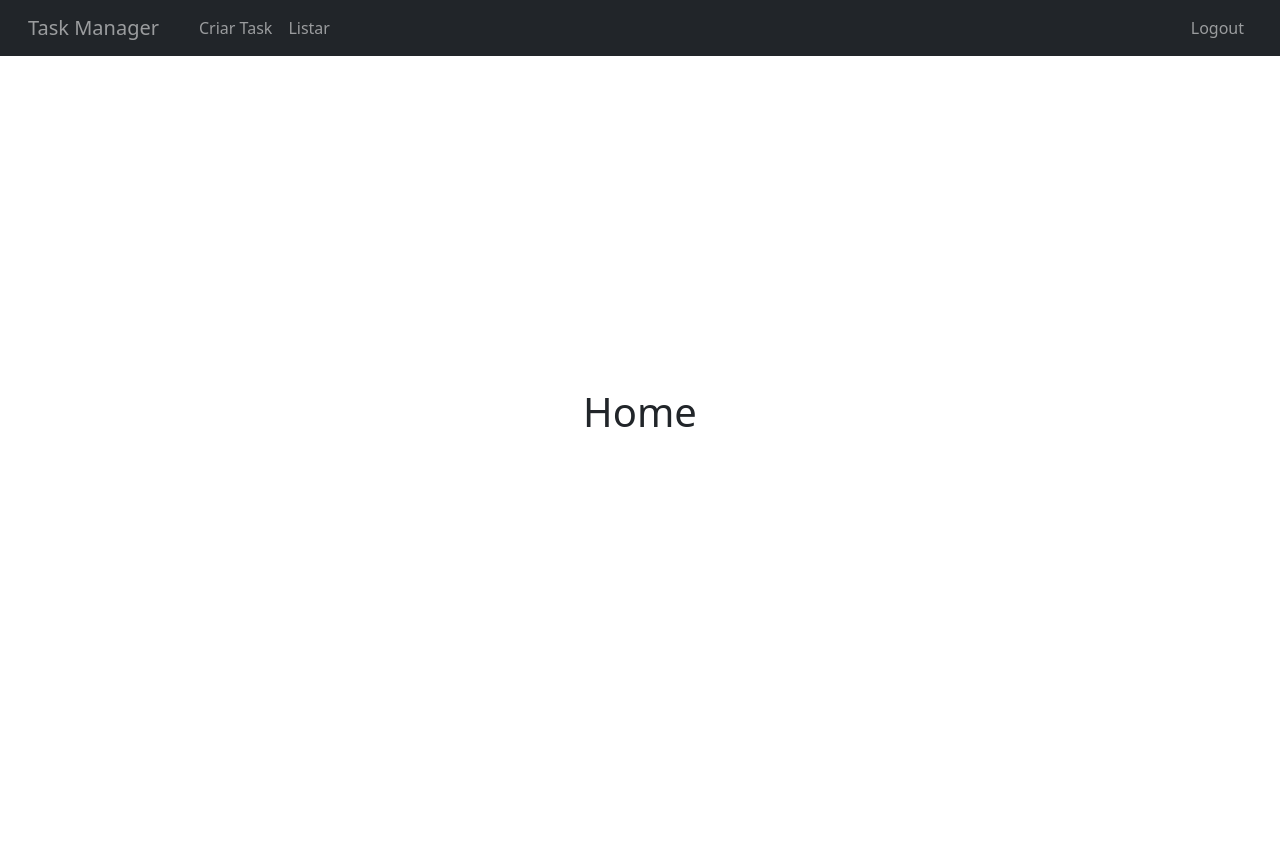
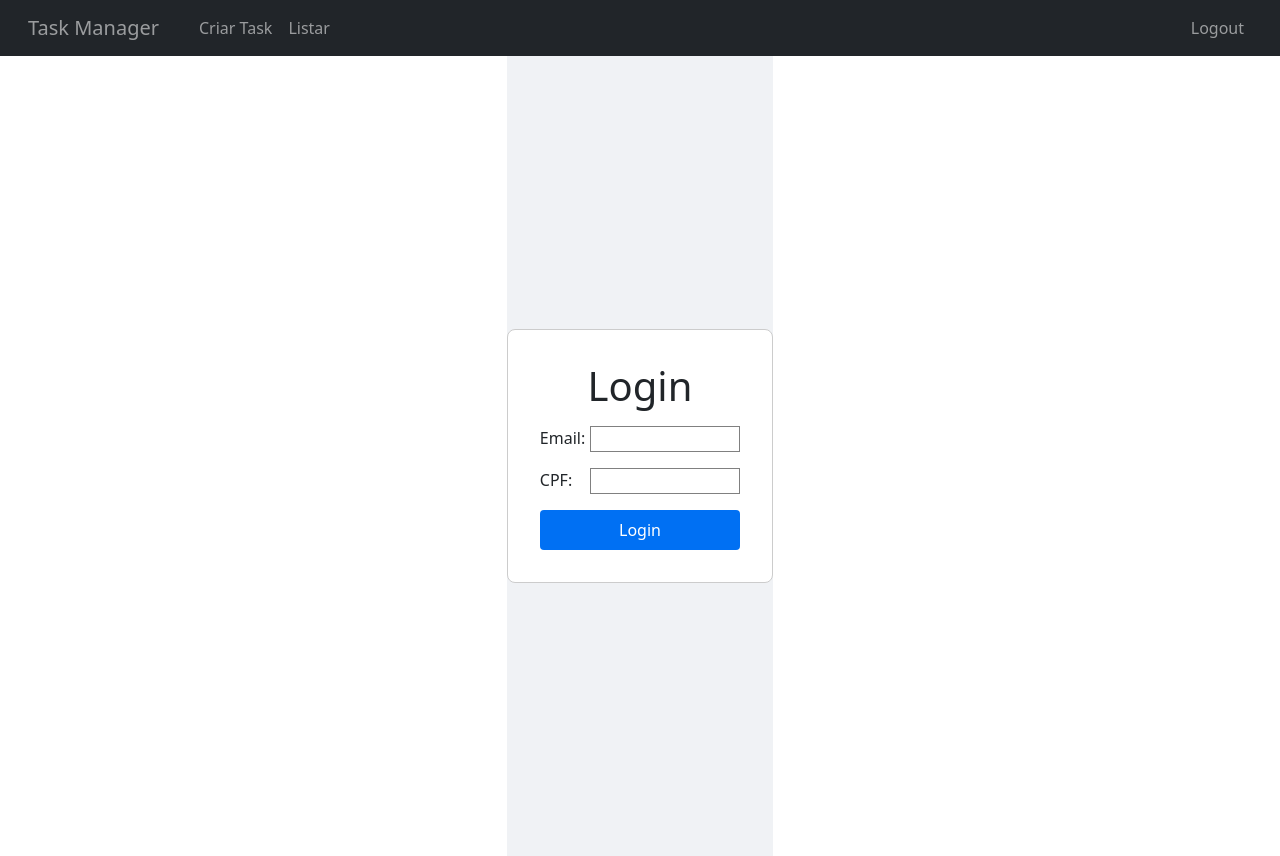
Before and after one commit to GabTibolla/TaskManagerFront, a Next.js app: page / in a window 1280 px wide. Before the commit the page ends 800 px from the top, so only its background shows below. Built offline with nearby package versions, Linux system fonts and the light colour scheme.

Commit message:
Mudando pagina inicial para tela de login

```diff
--- a/pages/index.tsx
+++ b/pages/index.tsx
@@ -5,8 +5,27 @@ import CriarTask from "@/pages/criar_task";
 import Listar from "@/pages/listar";
 import Update from "@/pages/update";
 import LoginForm from './'; // Importe o LoginForm
+import usuarioService from '@/services/usuarioService';
+import { useState } from 'react';
 
 const App = () => {
+  const [email, setEmail] = useState('');
+  const [CPF, setCPF] = useState('');
+
+  const handleSubmit = (event: any) => {
+    event.preventDefault();
+    console.log('Email:', email);
+    console.log('CPF:', CPF);
+
+    usuarioService.getUsuarioLogin(email, CPF).then((response) => {
+      console.log('Usuario logado:', response);
+      window.location.href = '/listar';
+    }).catch((error) => {
+      console.error('Erro ao logar o usuario:', error);
+    });
+  };
+
+
   return (
     <Router>
       <div>
@@ -15,8 +34,41 @@ const App = () => {
         </header>
         <main className="container">
           <Routes>
-            <Route path="/login" element={<LoginForm />} />
-            <Route path="/" element={<h1>Home</h1>} />
+            <Route path="/" element={
+              <div style={styles.container}>
+                <form onSubmit={handleSubmit} style={styles.form}>
+                  <h1 style={styles.title}>Login</h1>
+                  <div style={styles.inputGroup}>
+                    <label style={styles.label} htmlFor="email">Email: </label>
+                    <input
+                      style={styles.input}
+                      type="email"
+                      id="email"
+                      value={email}
+                      onChange={(e) => setEmail(e.target.value)}
+                      required
+                    />
+                  </div>
+                  <div style={styles.inputGroup}>
+                    <label style={styles.label} htmlFor="CPF">CPF: </label>
+                    <input
+                      style={styles.input}
+                      type="text"
+                      id="CPF"
+                      value={CPF}
+                      onChange={(e) => setCPF(e.target.value)}
+                      required
+                    />
+                  </div>
+                  <button type="submit" style={styles.button}>Login</button>
+                </form>
+              </div>
+            } />
+
+
+
+
+            <Route path="/home" element={<h1>Home</h1>} />
             <Route path="/registrar" element={<CriarTask />} />
             <Route path="/listar" element={<Listar />} />
             <Route path="/atualizar/:itemId" element={<Update />} />
@@ -27,4 +79,49 @@ const App = () => {
   );
 }
 
+
+const styles = {
+  container: {
+    display: 'flex',
+    justifyContent: 'center',
+    alignItems: 'center',
+    height: '100vh',
+    backgroundColor: '#f0f2f5',
+  },
+  form: {
+    padding: '2rem',
+    border: '1px solid #ccc',
+    borderRadius: '8px',
+    backgroundColor: '#fff',
+  },
+  title: {
+    marginBottom: '1rem',
+    textAlign: 'center' as const,
+  },
+  inputGroup: {
+    marginBottom: '1rem',
+    display: 'flex',
+    justifyContent: 'space-between',
+  },
+  label: {
+    alignSelf: 'flex-start',
+    marginRight: '5px',
+  },
+  input: {
+    textAlign: 'right' as const,
+    border: '1px solid gray',
+    flex: 1,
+    maxWidth: '150px', // Define um tamanho máximo para os inputs
+  },
+  button: {
+    padding: '0.5rem 1rem',
+    backgroundColor: '#0070f3',
+    color: '#fff',
+    border: 'none',
+    borderRadius: '4px',
+    cursor: 'pointer',
+    width: '100%',
+  },
+};
+
 export default App;
```
